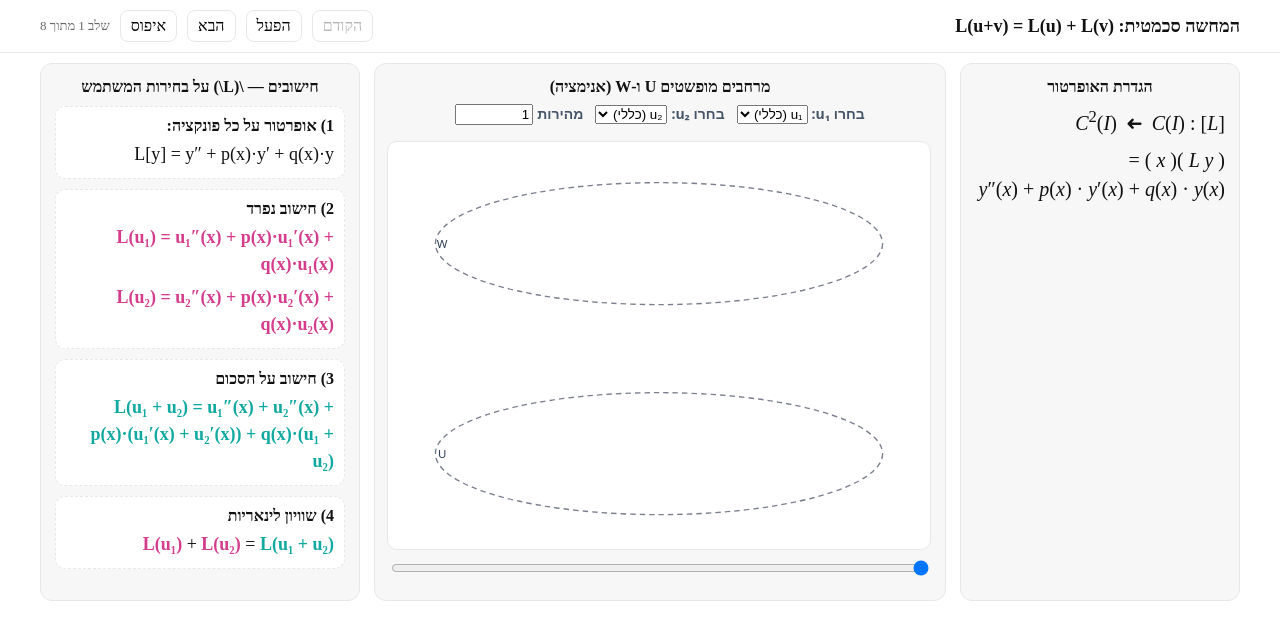
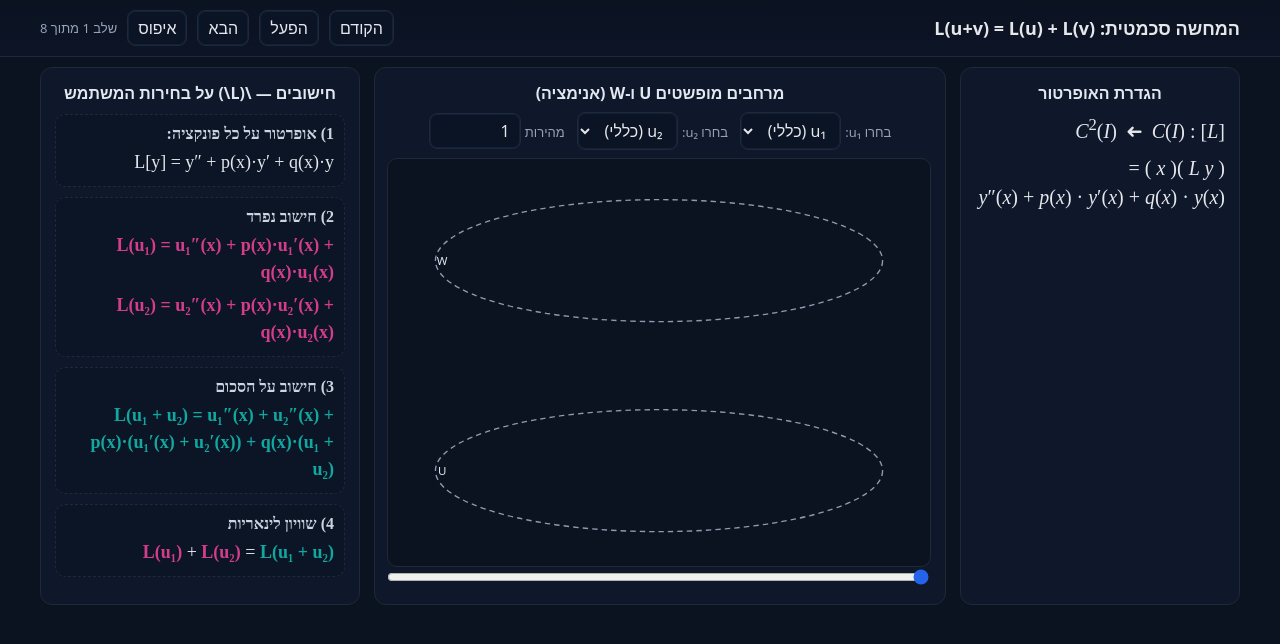
Before and after one commit to shir-openu/differential_linear_operator, a plain HTML site: page index.html in a window 1280 px wide. Drawn offline with Linux system fonts and the light colour scheme.

Commit message:
Update index.html

```diff
--- a/index.html
+++ b/index.html
@@ -3,62 +3,58 @@
 <head>
 <meta charset="utf-8" />
 <meta name="viewport" content="width=device-width, initial-scale=1" />
-<title>אופרטור דיפרנציאלי לינארי — לינאריות + חישובים</title>
+<title>אופרטור דיפרנציאלי לינארי — לינאריות + חישובים (מצב כהה)</title>
 <style>
   :root{
-    --stage-w: 900px;
-    --border:#e5e7eb; --panel:#f7f7f7; --ink:#111; --muted:#666;
-    --teal:#11a8a0; --magenta:#d43d8c; --purple:#7c3aed; --green:#16a34a;
+    --bg:#0b1220; --ink:#e5e7eb; --muted:#94a3b8;
+    --panel:#0f172a; --panel-2:#111827; --border:#1f2937; --border-soft:#12213a;
+    --stage-w: 1200px;
+    --teal:#11a8a0; --magenta:#d43d8c; --purple:#a78bfa; --green:#22c55e;
+    --space:#94a3b8;
   }
-  html,body{margin:0;padding:0;background:#fff;color:var(--ink);
-    font-family:system-ui,-apple-system,"Segoe UI",Roboto,Arial,"Noto Sans");}
-  header{border-bottom:1px solid var(--border);}
-  .wrap{max-width:1200px; margin:0 auto; padding:10px 14px;}
+  html,body{margin:0;padding:0;background:var(--bg);color:var(--ink);
+    font-family:system-ui,-apple-system,"Segoe UI",Roboto,Arial,"Noto Sans";}
+  header{border-bottom:1px solid var(--border); background:linear-gradient(180deg,#0b1220 0%,#0c1426 100%)}
+  .wrap{max-width:var(--stage-w); margin:0 auto; padding:10px 14px;}
   .title{display:flex;gap:10px;align-items:center;justify-content:space-between;flex-wrap:wrap}
   .title h1{font-size:18px;margin:0}
   .controls{display:flex;gap:10px;align-items:center;flex-wrap:wrap}
   .controls button,.controls select,.controls input{
     font:inherit;padding:6px 10px;border:1px solid var(--border);
-    border-radius:8px;background:#fff;cursor:pointer}
+    border-radius:8px;background:#0b1424;color:var(--ink);cursor:pointer;
+    box-shadow:0 0 0 1px var(--border-soft) inset}
+  .controls button:hover{background:#0e1a2c}
+  .note{color:var(--muted); font-size:13px}
   main{padding:14px 0;}
   .grid3{display:grid;grid-template-columns:280px minmax(500px,1fr) 320px; gap:14px;}
-  @media (max-width: 1024px){
-    .grid3{grid-template-columns:1fr}
-  }
+  @media (max-width:1024px){ .grid3{grid-template-columns:1fr} }
   .card{background:var(--panel);border:1px solid var(--border);border-radius:12px;padding:14px}
-  .card h3{margin:0 0 8px 0;font-size:16px;text-align:center}
-  .bar{display:flex;gap:12px;align-items:center;justify-content:center;flex-wrap:wrap;margin:8px 0}
-  .label-small{font:600 14px/1.2 system-ui,sans-serif;color:#475569}
-  .note{color:var(--muted); font-size:13px}
+  .card h3{margin:0 0 8px 0;font-size:16px;text-align:center;color:#e2e8f0}
 
-  /* במה מרכזית: יחס 4:3 יציב */
   .stage-wrap{width:100%;max-width:var(--stage-w);margin:8px auto 0;}
   .stage{width:100%;height:auto;aspect-ratio:4/3;display:block;
-         background:#fff;border:1px solid var(--border);border-radius:10px}
+         background:#0b1220;border:1px solid var(--border);border-radius:10px}
 
-  /* ציור */
-  .space-boundary{fill:none;stroke:#6b7280;stroke-width:2;stroke-dasharray:8 6;opacity:.9}
-  .node{fill:#2c3e50}
-  .math-text{fill:#2c3e50;font:500 17px/1.2 system-ui,sans-serif;text-anchor:middle;dominant-baseline:central}
-  .label-purple{fill:var(--purple);font-weight:600;paint-order:stroke fill;stroke:#fff;stroke-width:4px;stroke-linejoin:round}
+  .space-boundary{fill:none;stroke:var(--space);stroke-width:2;stroke-dasharray:8 6;opacity:.95}
+  .node{fill:#e2e8f0}
+  .math-text{fill:#e2e8f0;font:500 17px/1.2 system-ui,sans-serif;text-anchor:middle;dominant-baseline:central}
+  .label-purple{fill:var(--purple);font-weight:600;paint-order:stroke fill;stroke:#0b1220;stroke-width:4px;stroke-linejoin:round}
   .eq-green{fill:var(--green);font-weight:700}
   .teal{stroke:var(--teal);stroke-width:2.6;fill:none}
   .magenta{stroke:var(--magenta);stroke-width:2.6;fill:none}
-  .err{background:#fff3cd;border:1px solid #facc15;color:#854d0e;padding:8px 10px;border-radius:8px;display:none}
+  .err{background:#37240a;border:1px solid #f59e0b;color:#fde68a;padding:8px 10px;border-radius:8px;display:none}
 
-  /* כרטיס שמאלי (פורמליזם) */
-  .mathbox{font-family:"Times New Roman", STIXGeneral, "Noto Serif", serif; color:#111}
-  .mathbox .blk{margin:10px 0 2px}
-  .mathbox .big{font-size:22px}
+  /* שמאל: פורמליזם (גרסה הקודמת) */
+  .mathbox{font-family:"Times New Roman", STIXGeneral, "Noto Serif", serif; color:#e5e7eb}
+  .mathbox .blk{margin:10px 0 2px}.mathbox .big{font-size:22px}
   .mathbox .eq{font-size:20px; line-height:1.35}
   .mathbox i{font-style:italic}
-  .mathbox .mono{font-variant-numeric:tabular-nums}
-  .arrow{display:inline-block; transform:scaleX(-1); margin:0 .2em} /* חץ ימינה ב-RTL */
+  .arrow{display:inline-block; transform:scaleX(-1); margin:0 .2em}
 
-  /* כרטיס ימני (חישובים דינמיים) */
-  .calc{font-family:"Times New Roman", STIXGeneral, "Noto Serif", serif; color:#111}
-  .calc .sec{border:1px dashed var(--border); border-radius:10px; padding:10px; background:#fff; margin-top:10px}
-  .calc .head{font-weight:700; margin-bottom:6px}
+  /* ימין: חישובים */
+  .calc{font-family:"Times New Roman", STIXGeneral, "Noto Serif", serif; color:#e5e7eb}
+  .calc .sec{border:1px dashed var(--border); border-radius:10px; padding:10px; background:#0c1526; margin-top:10px}
+  .calc .head{font-weight:700; margin-bottom:6px; color:#cbd5e1}
   .calc .eq{font-size:18px; line-height:1.5}
   .hl-teal{color:var(--teal); font-weight:700}
   .hl-magenta{color:var(--magenta); font-weight:700}
@@ -82,27 +78,21 @@
 
 <main class="wrap">
   <div class="grid3">
-
-    <!-- שמאל: הפורמליזם -->
     <aside class="card">
       <h3>הגדרת האופרטור</h3>
       <div class="mathbox">
-        <div class="eq big blk">[<i>L</i>] : <i>C</i><sup>2</sup>(<i>I</i>)
-          <span class="arrow">➜</span>
-          <i>C</i>(<i>I</i>)
-        </div>
+        <div class="eq big blk">[<i>L</i>] : <i>C</i><sup>2</sup>(<i>I</i>) <span class="arrow">➜</span> <i>C</i>(<i>I</i>)</div>
         <div class="eq blk">( <i>L y</i> )( <i>x</i> ) =</div>
         <div class="eq"> <i>y</i>″(<i>x</i>) + <i>p</i>(<i>x</i>) · <i>y</i>′(<i>x</i>) + <i>q</i>(<i>x</i>) · <i>y</i>(<i>x</i>) </div>
       </div>
     </aside>
 
-    <!-- מרכז: הבמה והבקרים שלה -->
     <section class="card">
       <h3>מרחבים מופשטים U ו-W (אנימציה)</h3>
 
-      <div class="bar">
+      <div class="controls" style="justify-content:center; gap:12px; margin:8px 0">
         <div>
-          <label class="label-small">בחרו u₁:</label>
+          <label class="note">בחרו u₁:</label>
           <select id="func1Select">
             <option value="general">u₁ (כללי)</option>
             <option value="sin">sin(x)</option>
@@ -112,7 +102,7 @@
           </select>
         </div>
         <div>
-          <label class="label-small">בחרו u₂:</label>
+          <label class="note">בחרו u₂:</label>
           <select id="func2Select">
             <option value="general">u₂ (כללי)</option>
             <option value="exp">e^x</option>
@@ -122,12 +112,12 @@
           </select>
         </div>
         <div>
-          <label class="label-small">מהירות</label>
+          <label class="note">מהירות</label>
           <input id="speed" type="number" step="0.1" min="0.5" max="3" value="1" style="width:70px">
         </div>
       </div>
 
-      <div class="bar"><div id="err" class="err">יש לבחור שתי אופציות מאותו סוג: שתיהן כלליות או שתיהן ספציפיות</div></div>
+      <div id="err" class="err">יש לבחור שתי אופציות מאותו סוג: שתיהן כלליות או שתיהן ספציפיות</div>
 
       <div class="stage-wrap">
         <svg id="svg" class="stage" viewBox="0 0 800 600" preserveAspectRatio="xMidYMid meet" xmlns="http://www.w3.org/2000/svg">
@@ -147,12 +137,11 @@
         </svg>
       </div>
 
-      <div class="bar" style="margin-top:8px">
-        <input id="slider" type="range" min="1" max="8" value="1" step="1" style="width:min(100%,600px)">
+      <div class="wrap" style="padding:0;max-width:none">
+        <input id="slider" type="range" min="1" max="8" value="1" step="1" style="width:min(100%,600px);accent-color:#2563eb">
       </div>
     </section>
 
-    <!-- ימין: חישובים דינמיים -->
     <aside class="card">
       <h3>חישובים — \(L\) על בחירות המשתמש</h3>
       <div class="calc">
@@ -223,6 +212,7 @@ const gLabels = document.getElementById('gLabels');
 
 /* ====== מצב ו־UI ====== */
 let current=1, minStep=1, maxStep=8, playing=false, timer=null;
+let lastEls = [];
 const slider=document.getElementById('slider');
 const stepText=document.getElementById('stepText');
 const playBtn=document.getElementById('playBtn');
@@ -277,7 +267,6 @@ function computePanel(){
   const spp= `${y1pp} + ${y2pp}`;
   const Ls = `L(u₁ + u₂) = ${spp} + p(x)·(${sp}) + q(x)·(${s})`;
 
-  // הצבה לפאנל הימני
   document.getElementById('eq_u1').innerHTML =
     `<span class="hl-magenta">${L1}</span>`;
   document.getElementById('eq_u2').innerHTML =
@@ -287,7 +276,6 @@ function computePanel(){
 }
 
 /* ====== רינדור הבמה + אנימציית חיצים ====== */
-let lastEls = [];
 function render(step){
   const s=steps[step]; if(!s) return;
   const f1=f1Sel.value, f2=f2Sel.value;
@@ -304,7 +292,6 @@ function render(step){
     return lab;
   };
 
-  // מרחבים
   gSpaces.innerHTML = s.spaces ? `
     <ellipse cx="400" cy="150" rx="330" ry="90" class="space-boundary"/>
     <ellipse cx="400" cy="460" rx="330" ry="90" class="space-boundary"/>
@@ -312,7 +299,6 @@ function render(step){
     <text x="80" y="460" class="math-text">U</text>
   ` : '';
 
-  // איפוס שכבות
   gArrows.innerHTML=''; gPoints.innerHTML=''; gLabels.innerHTML='';
 
   (s.els||[]).forEach(el=>{
@@ -346,7 +332,7 @@ function render(step){
     gLabels.appendChild(eq);
   }
 
-  // אנימציית חיצים שנוספו
+  /* חיצים שנוספו — אנימציה */
   const prevIds = new Set((lastEls||[]).filter(e=>e.type==='arr').map(e=>e.id));
   const speed = Math.max(0.5, Math.min(3, parseFloat(speedInput.value)||1));
   const dur = 900 / speed;
@@ -369,15 +355,14 @@ function render(step){
   });
 
   lastEls = s.els || [];
-  computePanel(); // עדכון הכרטיס הימני
+  computePanel();
 }
 
 /* ====== שליטה ====== */
-const errBox=document.getElementById('err');
 function setRange(){
   const f1=f1Sel.value, f2=f2Sel.value;
   const mismatch = (f1==='general') !== (f2==='general');
-  errBox.style.display = mismatch ? 'block' : 'none';
+  err.style.display = mismatch ? 'block' : 'none';
   slider.disabled = mismatch;
   current = 1; render(current); updateUI();
 }
```
